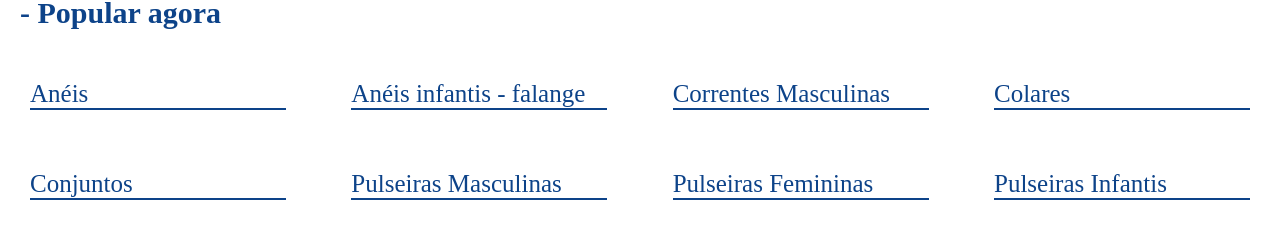
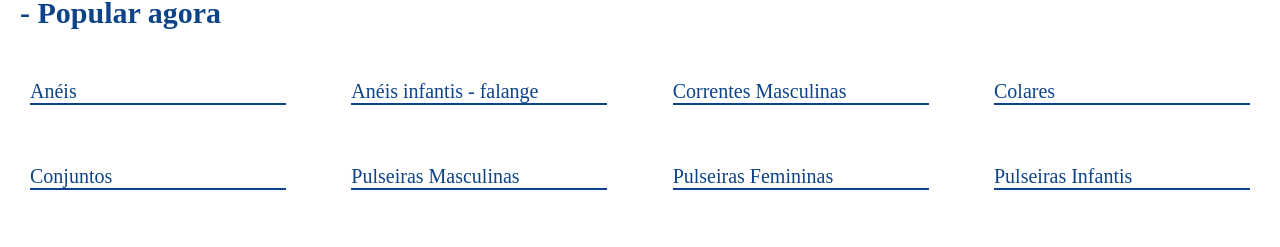
Before and after one commit to caioarlan18/vivaprateadastore, a React (Create React App) app in the folder frontend/: page /#/ in a window 1280 px wide. Shown: the part 1033-1280 px from the top of the page. Built offline with nearby package versions, Linux system fonts and the light colour scheme; no server answers; a web font is replaced by a local one.

Commit message:
melhorias na dinamica do site, deixando mais manutenível, e melhorias no css

```diff
--- a/frontend/src/components/Popular/Popular.module.css
+++ b/frontend/src/components/Popular/Popular.module.css
@@ -30,7 +30,7 @@
     color: #0D4389;
     font-family: Zen Antique;
     font-weight: 500;
-    font-size: 20px;
+    font-size: 17px;
     text-decoration: none;
 }
 
@@ -46,6 +46,6 @@
     }
 
     .popular2 a {
-        font-size: 25px;
+        font-size: 20px;
     }
 }
```
